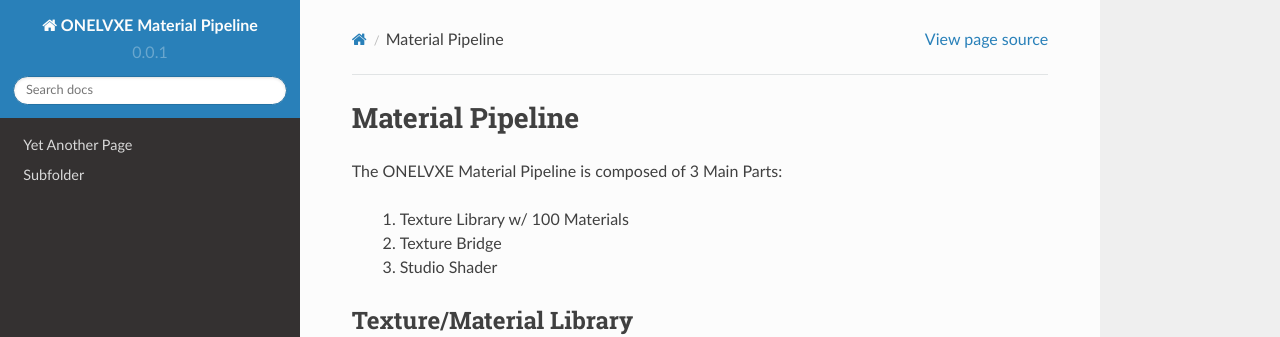
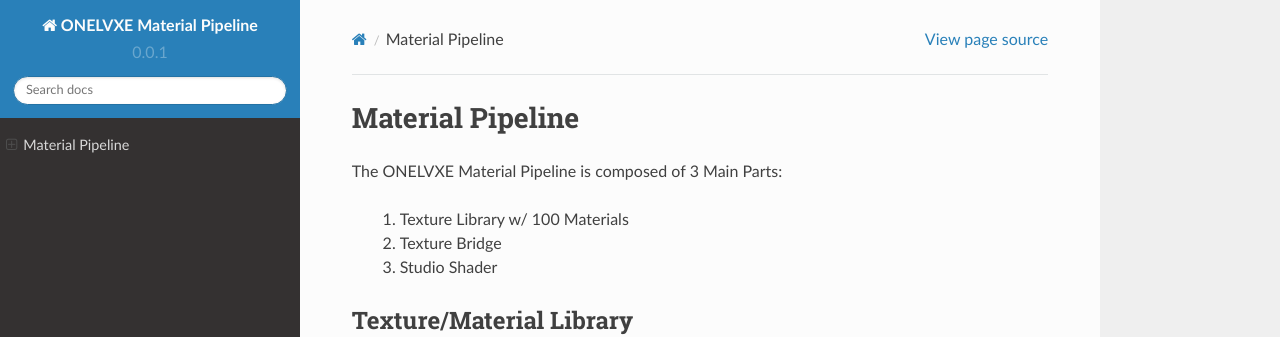
Before and after one commit to lvxejay/onelvxe-material-pipeline, a Sphinx documentation site: the page built from docs/user_guide.rst, in a window 1280 px wide. Shown: the top 337 px of the page. Built offline with Sphinx 7.4.7 and the Read the Docs theme 2.0.0, drawn with Linux system fonts in a browser that asks for light colours; pages that are not in the unit, such as notebooks, are missing from menus.

Commit message:
Update index.rst

```diff
--- a/docs/index.rst
+++ b/docs/index.rst
@@ -12,6 +12,6 @@ The pipeline constitutes 3 unique modules: The Studio Shader, ONELVXE Texture Br
 .. toctree::
    :maxdepth: 2
 
-   second_page
-   yet_another_page
-   subfolder/index
+   material_pipeline
+   installation
+   user_guide/index
```
